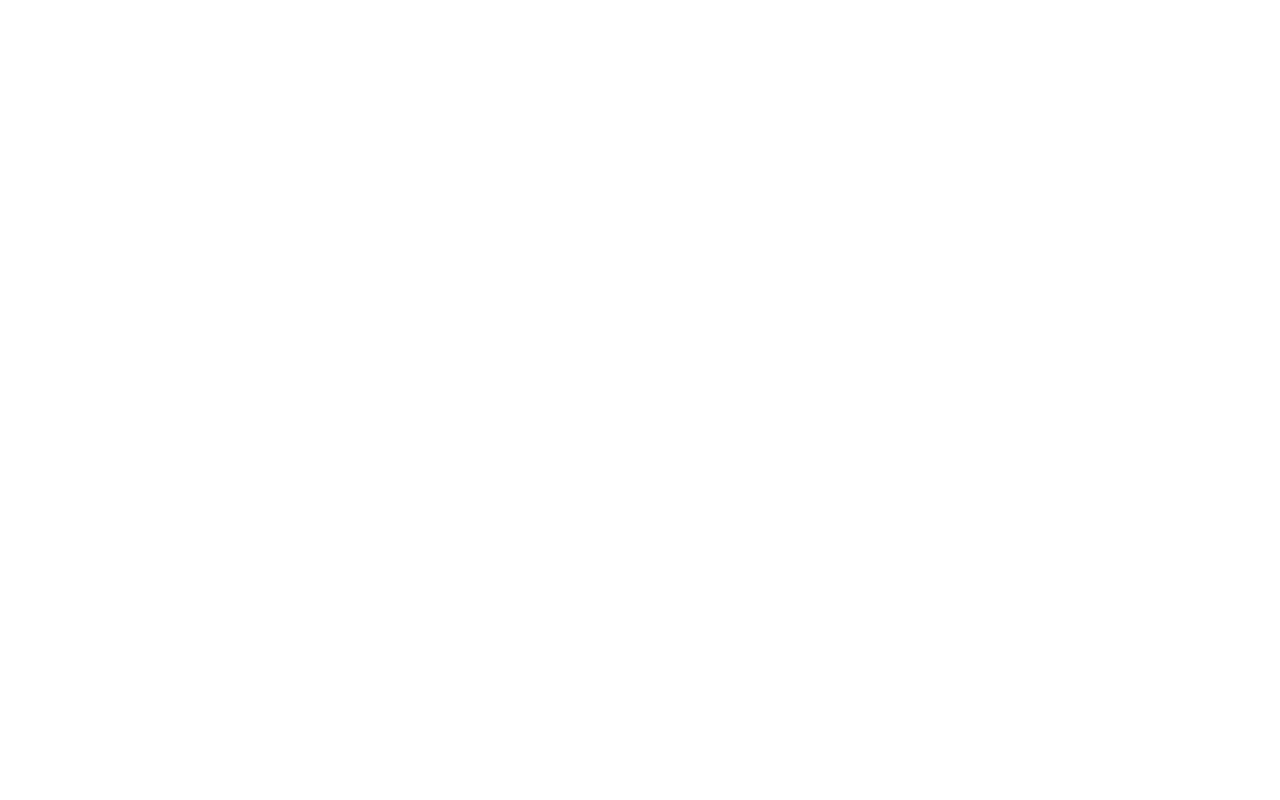
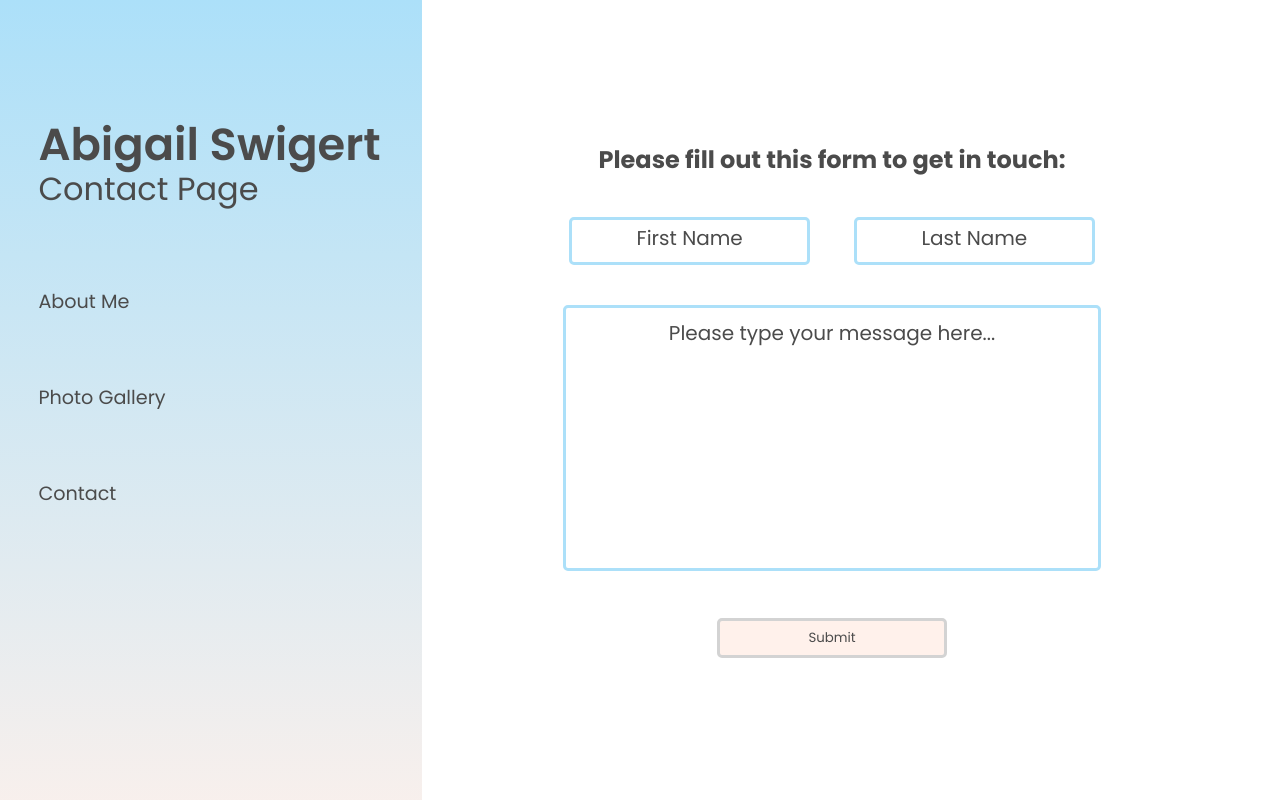
Before and after one commit to AbigailSwigert/html-css, a plain HTML site: page contact.html in a window 1280 px wide. Drawn offline with Linux system fonts and the light colour scheme.

Commit message:
comleted about me and contact page

```diff
--- a/contact.html
+++ b/contact.html
@@ -4,8 +4,100 @@
     <meta charset="UTF-8">
     <meta name="viewport" content="width=device-width, initial-scale=1.0">
     <title>Contact</title>
+
+    <link href="https://fonts.googleapis.com/css2?family=Poppins:ital,wght@0,300;0,400;0,500;0,600;0,700;1,300;1,400;1,500;1,600;1,700&display=swap" rel="stylesheet">
+
+    <link rel="stylesheet" type="text/css" href="index.css">
+
+    <style type="text/css">
+
+        #formContainer {
+            width: 70vw;
+            height: 100vh;
+            float: right;
+            display: flex;
+            justify-content: center;
+            align-items: center;
+            text-align: center;
+        }
+
+        .names{
+            width: 18vw;
+            height: 5vh;
+            border: solid 3px #ace0f9;
+            border-radius: 5px;
+        }
+
+        input {
+            margin: 20px;
+        }
+
+        textarea {
+            border: solid 3px #ace0f9;
+            border-radius: 5px;
+            margin: 20px;
+            width: 40vw;
+            height: 30vh;
+            padding: 0;
+            resize: none;
+            padding: 10px;
+        }
+
+        ::placeholder {
+            text-align: center;
+            font-family: 'Poppins', sans-serif;
+            color: rgb(75, 75, 75);
+            font-size: 20px;
+        }
+
+        #submit {
+            background-color: #fff1eb;
+            width: 18vw;
+            height: 5vh;
+            border: solid 3px lightgray;
+            text-decoration: none;
+            border-radius: 5px;
+            font-family: 'Poppins', sans-serif;
+            color: rgb(75, 75, 75);
+        }
+
+        #submit:hover {
+            cursor: pointer;
+            box-shadow: inset 0px 0px 3px 3px rgba(0, 0, 0, .1);
+        }
+
+    </style>
+
 </head>
 <body>
+    <div id="navPane">
+
+        <header>
+            <p class="titleText">Abigail Swigert
+                <br>
+                <span class="subTitle">Contact Page</span>
+            </p>
+            <nav>
+                <a href="index.html">About Me</a><br>
+                <a href="gallery.html">Photo Gallery</a><br>
+                <a href="contact.html">Contact</a><br>
+            </nav>
+        </header>
+
+    </div>
+
+    <div id="formContainer">
+        <form>
+            <h2>Please fill out this form to get in touch:</h2>
+
+            <input type="text" name="firstName" id="firstName" class="names" placeholder="First Name">
+            <input type="text" name="lastName" id="lastName" class="names" placeholder="Last Name">
+            <br>
+            <textarea name="messageBox" id="messageBox" placeholder="Please type your message here..."></textarea>
+            <br>
+            <input type="submit" name="submit" id="submit" value="Submit">
+        </form>
+    </div>
 
 </body>
 </html>
--- a/index.css
+++ b/index.css
@@ -33,8 +33,8 @@ header {
 
 .titleText {
     font-weight: 600;
-    font-size: 4vw;
-    line-height: 80%;
+    font-size: 3.5vw;
+    line-height: 90%;
 }
 
 .subTitle {
```
Also changed, not shown: gallery.html (+1 -1 lines), index.html (+56 -1 lines), Abigail on TBird.jpg (added).
